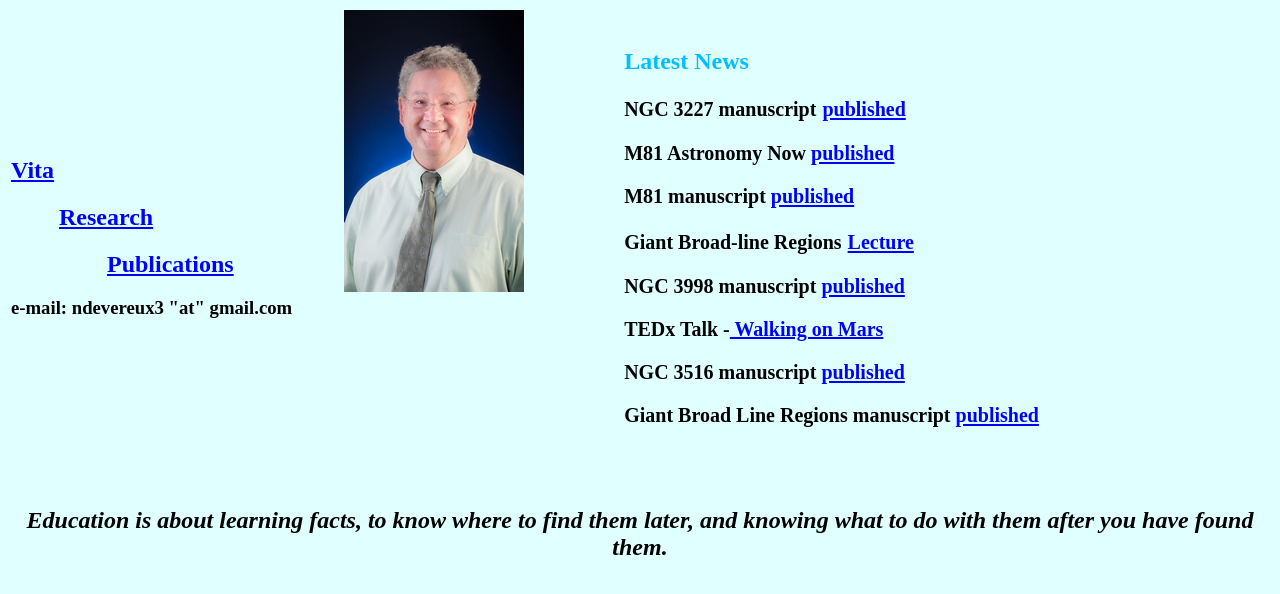
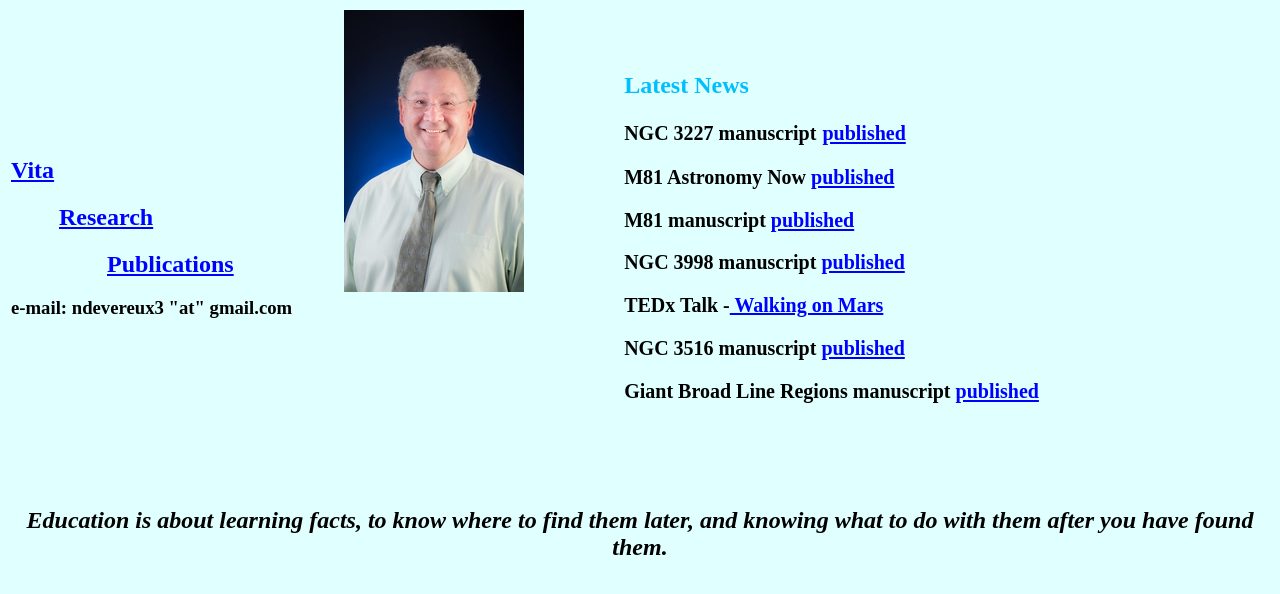
Before and after one commit to nick-devereux-astronomer/nick-devereux-astronomer.github.io, a plain HTML site: page index.html in a window 1280 px wide. Shown: the part 60-654 px from the top of the page. Drawn offline with Linux system fonts and the light colour scheme.

Commit message:
Remove 'Giant Broad-line Regions' section from index.html
Removed the section about 'Giant Broad-line Regions' from the document.

```diff
--- a/index.html
+++ b/index.html
@@ -52,8 +52,6 @@ src="DEVEREUX.jpg"></p>
 
 <h2 <span style='margin-left:1.0in;color:windowtext'> <small>M81 manuscript </small> <a href="https://scixplorer.org/abs/2019MNRAS.488.1199D/abstract"> <small>published</small></small></a><o:p></o:p></span></h2>
 
-<h2 <span style='margin-left:1.0in;color:windowtext'> <small>Giant Broad-line Regions</small> <a href="Giant Broad-line Regions Lecture.pptx"><small>Lecture</small></a><o:p></o:p></span></h2>
-
 <h2 <span style='margin-left:1.0in;color:windowtext'> <small>NGC 3998 manuscript </small> <a href="http://scixplorer.org/abs/2018MNRAS.473.2930D/abstract"> <small>published</small>
 </a><o:p></o:p></span></h2>
 
```
